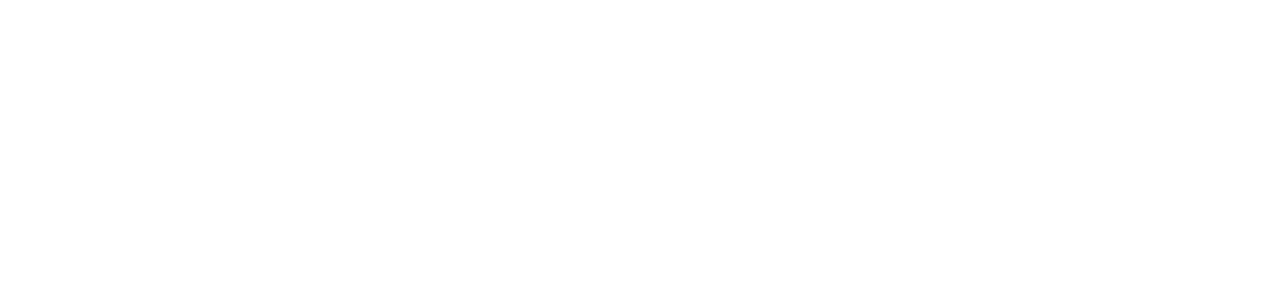
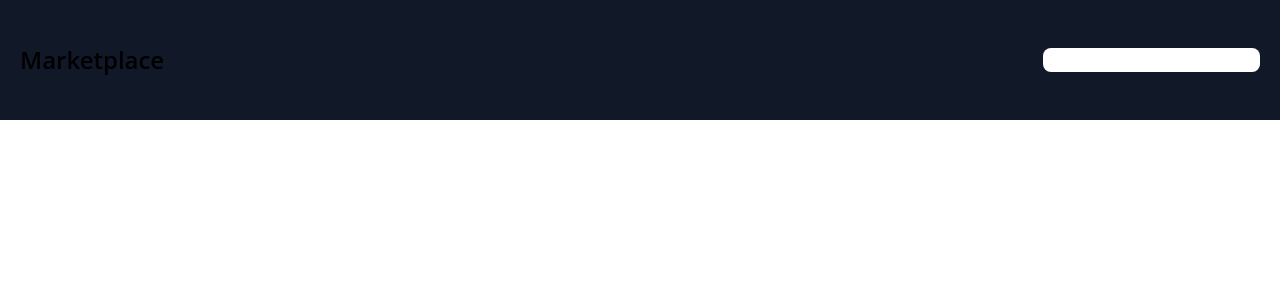
Before and after one commit to vernecic/PI-Projekt, a Vue app: page /admin-page in a window 1280 px wide. Before the commit this address had no page. Shown: the top 300 px of the page. Built offline with nearby package versions, Linux system fonts and the light colour scheme.

Commit message:
Dodan admin

```diff
--- /dev/null
+++ b/src/components/AdminNavbar.vue
@@ -0,0 +1,65 @@
+<template>
+  <div class="dark:bg-gray-900 w-screen flex flex-wrap items-center justify-between h-full p-5">
+    <router-link to="/seller-feed">
+      <span class="self-center text-2xl font-semibold dark:text-white">Marketplace</span>
+    </router-link>
+    <button
+      data-collapse-toggle="navbar-default"
+      type="button"
+      class="inline-flex items-center p-2 w-10 h-10 justify-center text-sm text-gray-500 rounded-lg md:hidden hover:bg-gray-100 focus:outline-none focus:ring-2 focus:ring-gray-200 dark:text-gray-400 dark:hover:bg-gray-700 dark:focus:ring-gray-600"
+      aria-controls="navbar-default"
+      aria-expanded="false"
+    ></button>
+    <div class="w-full md:block md:w-auto" id="navbar-default ">
+      <ul
+        class="font-medium flex flex-col p-4 md:p-0 mt-4 border border-gray-100 rounded-lg bg-gray-50 md:flex-row md:space-x-8 md:mt-0 md:border-0 md:bg-white dark:bg-gray-800 md:dark:bg-gray-900 dark:border-gray-700"
+      >
+        <li>
+          <router-link
+            to="/buyer-feed"
+            :class="[
+              'block py-2 px-3 hover:text-blue-700 bg-transparent md:p-0 cursor-pointer',
+              route.path === '/buyer-feed' ? 'text-blue-700' : 'text-white',
+            ]"
+            aria-current="page"
+            >Home</router-link
+          >
+        </li>
+
+        <li>
+          <router-link
+            to="/orders"
+            :class="[
+              'block py-2 px-3  md:hover:text-blue-700 md:p-0 cursor-pointer',
+              route.path === '/orders' ? 'text-blue-700' : 'text-white',
+            ]"
+          >
+            Orders
+          </router-link>
+        </li>
+
+        <li>
+          <a
+            href="#"
+            class="block py-2 px-3 text-white rounded-sm hover:bg-gray-100 md:border-0 md:hover:text-blue-700 md:p-0 dark:text-white md:dark:hover:text-blue-500 dark:hover:bg-gray-700 dark:hover:text-white md:dark:hover:bg-transparent"
+            >Log out</a
+          >
+        </li>
+      </ul>
+    </div>
+  </div>
+</template>
+
+<script setup>
+import { useRoute } from 'vue-router'
+
+const route = useRoute()
+
+const props = defineProps({
+  username: String,
+})
+
+console.log('Username:', props.username)
+
+/* const router = useRouter() */
+</script>
--- a/src/components/CreateListing.vue
+++ b/src/components/CreateListing.vue
@@ -73,10 +73,10 @@
 
   <div
     v-else
-    class="min-h-screen flex justify-center items-center bg-gray-100 text-center text-[#13293D] text-lg flex-col"
+    class="w-full flex justify-center items-center mt-80 text-center text-[#13293D] text-lg flex-col"
   >
     Listing created, awaiting approval.
-    <router-link to="/create-listing">
+    <router-link to="/seller-feed">
       <button class="mt-10 border rounded-lg p-2 cursor-pointer">
         Create another
       </button></router-link
--- a/src/router/index.js
+++ b/src/router/index.js
@@ -7,6 +7,7 @@
 import CreateListing from '@/components/CreateListing.vue'
 import MyOrders from '@/components/MyOrders.vue'
 import Notifications from '@/components/Notifications.vue'
+import AdminPage from '../views/AdminPage.vue'
 
 const routes = [
   { path: '/', name: 'welcome', component: WelcomePage },
@@ -37,6 +38,11 @@
     name: 'notifications',
     component: Notifications,
   },
+  {
+    path: '/admin-page',
+    name: 'admin-page',
+    component: AdminPage,
+  },
   /*  { path: '/create-listing', name: 'CreateListing', component: CreateListing }, */
 ]
 
--- /dev/null
+++ b/src/views/AdminPage.vue
@@ -0,0 +1,9 @@
+<template>
+  <div class="w-full h-30 sticky top-0 z-50 bg-gray-900">
+    <AdminNavbar />
+  </div>
+</template>
+
+<script setup>
+import AdminNavbar from '@/components/AdminNavbar.vue'
+</script>
--- a/src/views/Login.vue
+++ b/src/views/Login.vue
@@ -73,6 +73,8 @@
         router.push('/seller-feed')
       } else if (accountType === 'buyer') {
         router.push('/buyer-feed')
+      } else if (accountType === 'admin') {
+        router.push('/admin-page')
       } else {
         errMessage.value = 'Error with account type.'
       }
```
